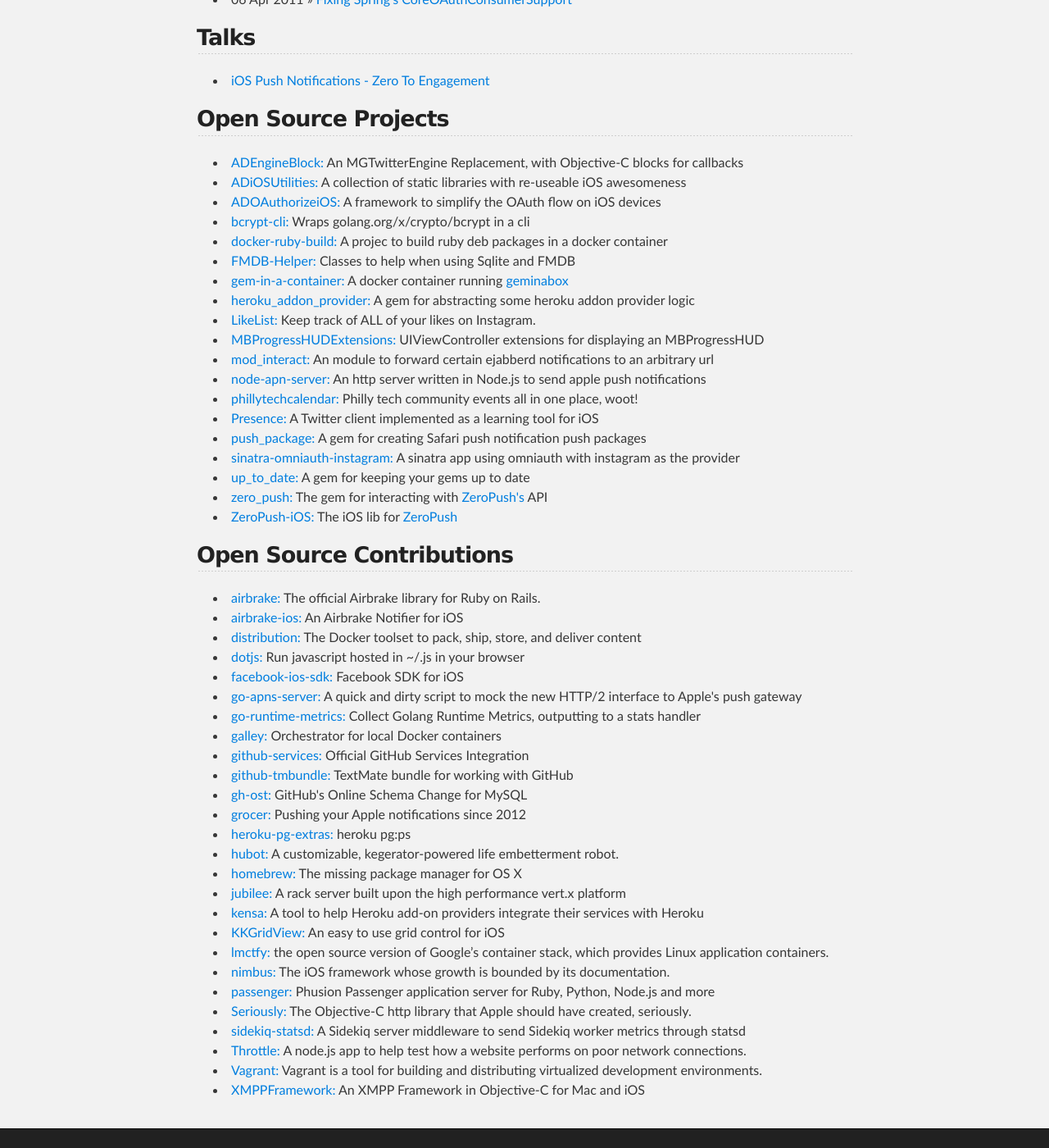
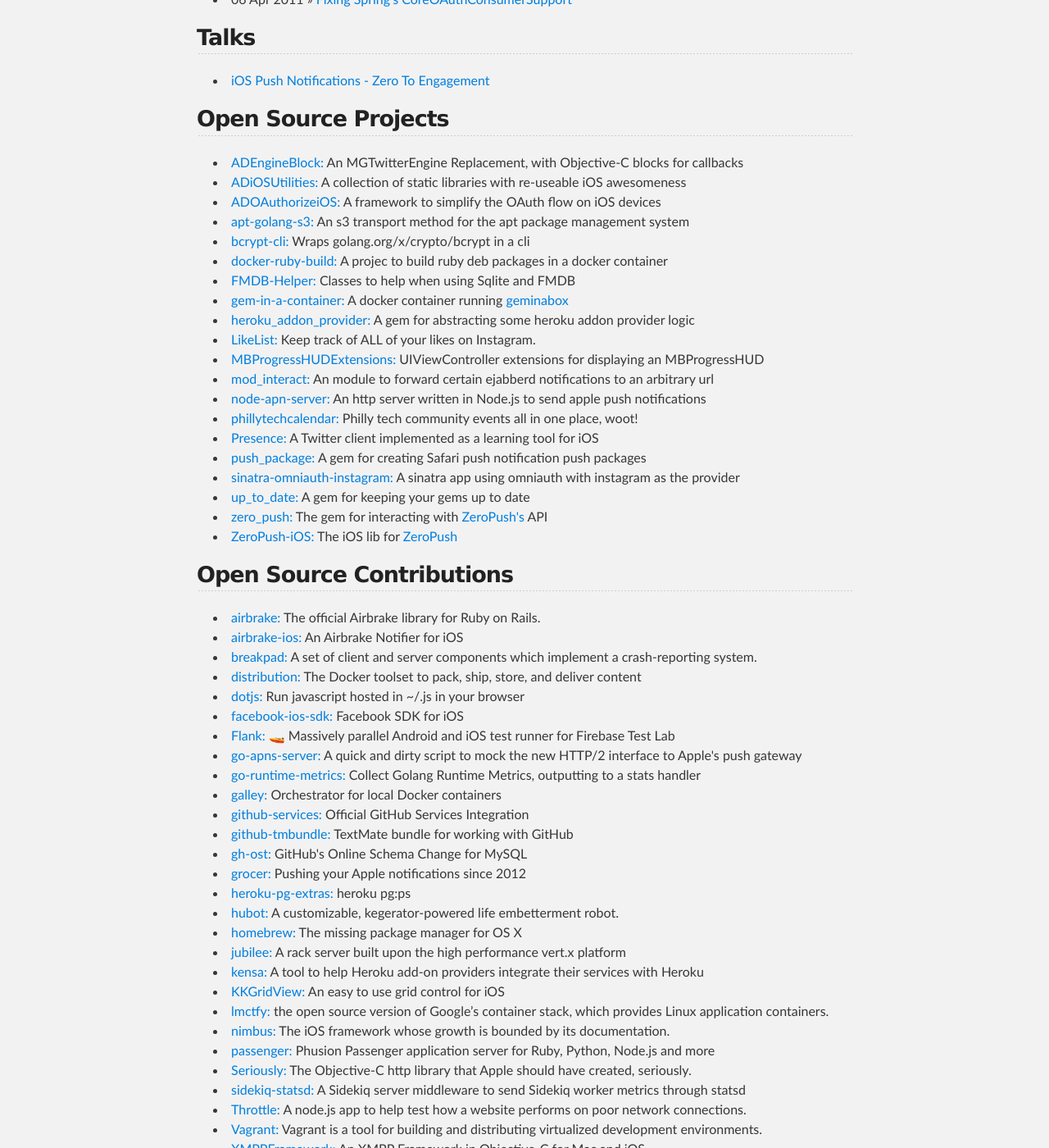
Before and after one commit to adamvduke/adamvduke.github.com, a Jekyll site: the page built from index.md, in a window 1280 px wide and 1400 px high, scrolled down 484 px. Shown: the whole window at 82% size. Built offline with Jekyll 4.4.1, drawn with Linux system fonts in a browser that asks for light colours.

Commit message:
update projects/contributions

```diff
--- a/index.md
+++ b/index.md
@@ -19,6 +19,7 @@
     <li><a href="https://github.com/adamvduke/ADEngineBlock/" target="_blank">ADEngineBlock:</a> An MGTwitterEngine Replacement, with Objective-C blocks for callbacks</li>
     <li><a href="https://github.com/adamvduke/ADiOSUtilities" target="_blank">ADiOSUtilities:</a> A collection of static libraries with re-useable iOS awesomeness </li>
     <li><a href="https://github.com/adamvduke/ADOAuthorizeiOS" target="_blank">ADOAuthorizeiOS:</a> A framework to simplify the OAuth flow on iOS devices</li>
+    <li><a href="https://github.com/google/apt-golang-s3" target="_blank">apt-golang-s3:</a> An s3 transport method for the apt package management system</li>
     <li><a href="https://github.com/adamvduke/bcrypt-cli" target="_blank">bcrypt-cli:</a> Wraps golang.org/x/crypto/bcrypt in a cli </li>
     <li><a href="https://github.com/adamvduke/docker-ruby-build" target="_blank">docker-ruby-build:</a> A projec to build ruby deb packages in a docker container</li>
     <li><a href="https://github.com/adamvduke/FMDB-Helper" target="_blank">FMDB-Helper:</a> Classes to help when using Sqlite and FMDB</li>
@@ -40,9 +41,11 @@
   <ul>
     <li><a href="https://github.com/airbrake/airbrake" target="_blank">airbrake:</a> The official Airbrake library for Ruby on Rails. </li>
     <li><a href="https://github.com/airbrake/airbrake-ios" target="_blank">airbrake-ios:</a> An Airbrake Notifier for iOS </li>
+    <li><a href="https://chromium.googlesource.com/breakpad/breakpad/" target="_blank">breakpad:</a> A set of client and server components which implement a crash-reporting system. </li>
     <li><a href="https://github.com/docker/distribution" target="_blank">distribution:</a> The Docker toolset to pack, ship, store, and deliver content </li>
     <li><a href="https://github.com/defunkt/dotjs" target="_blank">dotjs:</a> Run javascript hosted in ~/.js in your browser </li>
     <li><a href="https://github.com/facebook/facebook-ios-sdk" target="_blank">facebook-ios-sdk:</a> Facebook SDK for iOS </li>
+    <li><a href="https://github.com/Flank/flank" target="_blank">Flank:</a> 🚤 Massively parallel Android and iOS test runner for Firebase Test Lab </li>
     <li><a href="https://github.com/CleverTap/go-apns-server" target="_blank">go-apns-server:</a> A quick and dirty script to mock the new HTTP/2 interface to Apple's push gateway </li>
     <li><a href="https://github.com/bmhatfield/go-runtime-metrics" target="_blank">go-runtime-metrics:</a> Collect Golang Runtime Metrics, outputting to a stats handler </li>
     <li><a href="https://github.com/twitter-fabric/galley" target="_blank">galley:</a> Orchestrator for local Docker containers</li>
```
